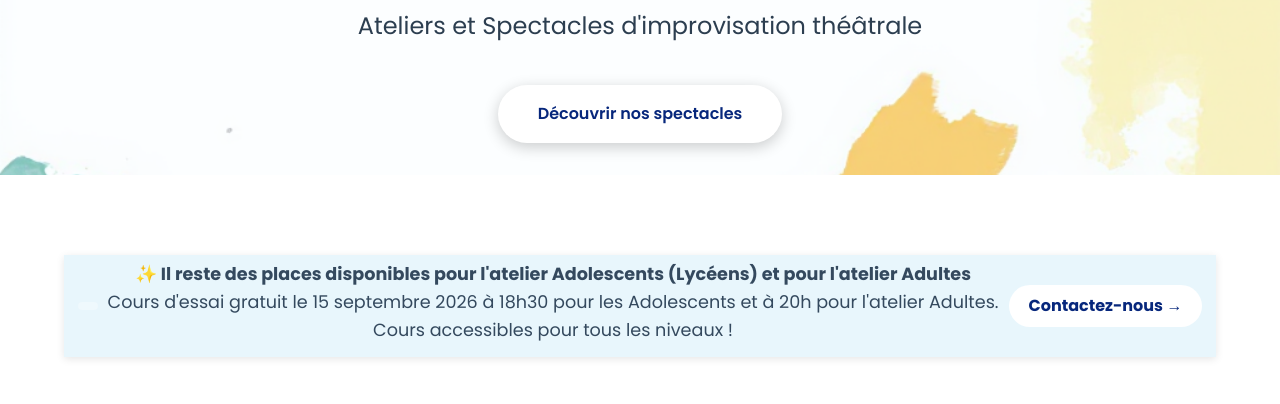
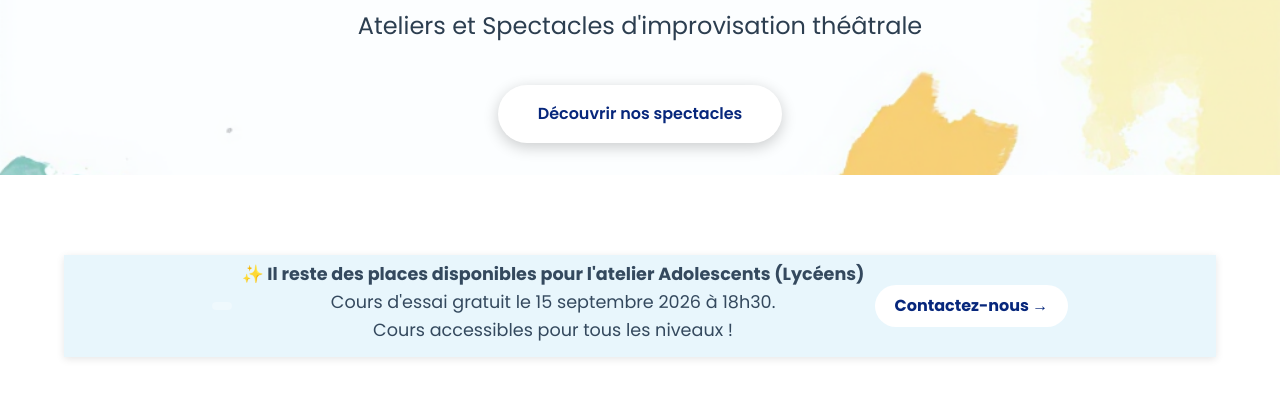
Before and after one commit to simoneimprovise/www, a plain HTML site: page index.html in a window 1280 px wide. Shown: the part 367-771 px from the top of the page. Drawn offline with nearby package versions, Linux system fonts and the light colour scheme.

Commit message:
modication place dispo

```diff
--- a/index.html
+++ b/index.html
@@ -79,8 +79,8 @@
             <div class="annonce-contenu">
                 <span class="badge-nouveau"></span>
                 <p class="annonce-titre">
-                    <strong>✨ Il reste des places disponibles pour l'atelier Adolescents (Lycéens) et pour l'atelier Adultes</strong>
-                    <br>Cours d'essai gratuit le 15 septembre 2026 à 18h30 pour les Adolescents et à 20h pour l'atelier Adultes.
+                    <strong>✨ Il reste des places disponibles pour l'atelier Adolescents (Lycéens)</strong>
+                    <br>Cours d'essai gratuit le 15 septembre 2026 à 18h30.
                     <br>Cours accessibles pour tous les niveaux !
                 </p>
                 <a href="#contact" class="btn-contact-rapide">Contactez-nous →</a>
```
